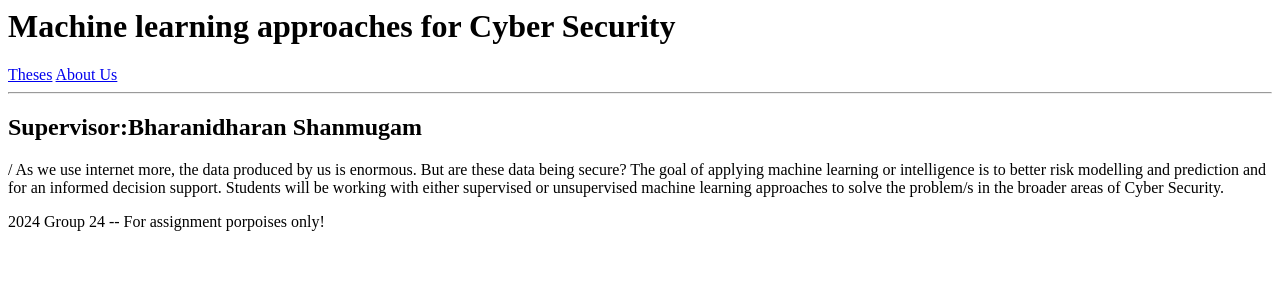
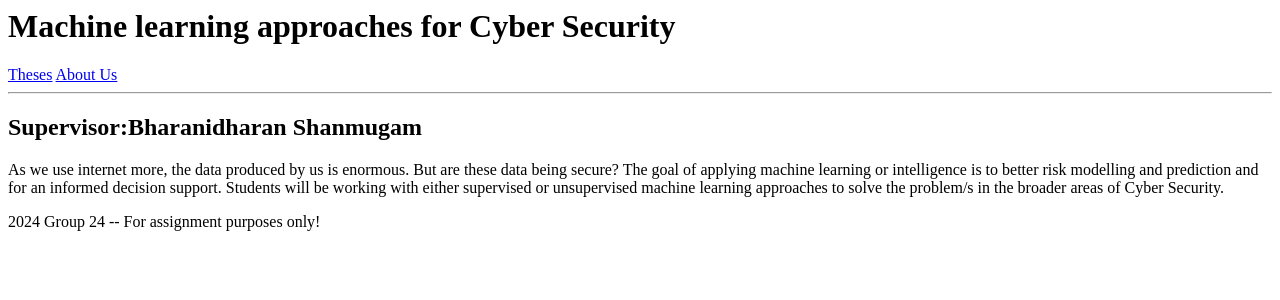
Before and after one commit to vendelg/hit237_group24_sem1_2024, a Django app: page /page3/1/ in a window 1280 px wide. Shown: the top 300 px of the page. Run offline with Django 4.2, Linux system fonts and the light colour scheme.

Commit message:
spelling changes

```diff
--- a/Assignment2/assignment_proj/assignment2_app/templates/assignment2_app/base.html
+++ b/Assignment2/assignment_proj/assignment2_app/templates/assignment2_app/base.html
@@ -18,7 +18,7 @@
       <hr>
       {% block main_body %}{% endblock %}
       <footer>
-        <p>2024 Group 24 -- For assignment porpoises only!</p>
+        <p>2024 Group 24 -- For assignment purposes only!</p>
       </footer>
     </div>
   </body>
--- a/Assignment2/assignment_proj/assignment2_app/templates/assignment2_app/page3.html
+++ b/Assignment2/assignment_proj/assignment2_app/templates/assignment2_app/page3.html
@@ -4,8 +4,7 @@
 
 {% if thesis %}
 
-<h2> <str>Supervisor:</str>{{thesis.sup_name}}</h2> /
-
+<h2> <str>Supervisor:</str>{{thesis.sup_name}}</h2>
 
 {{thesis.text}}
 
```
